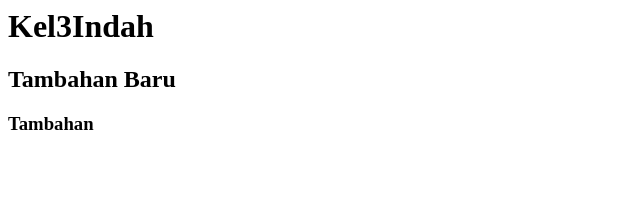
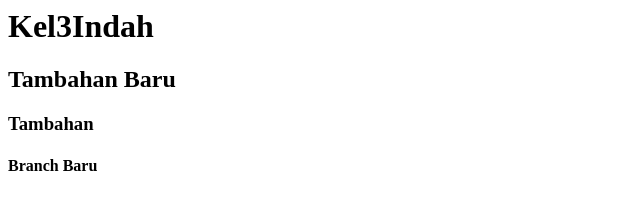
Before and after one commit to IndahSetiaNingrum/Kel3Indah, a plain HTML site: page index.html in a window 1280 px wide. Shown: the whole page, without its empty margins (0-640 px from the left). Drawn offline with Linux system fonts and the light colour scheme.

Commit message:
git di branch baru

```diff
--- a/index.html
+++ b/index.html
@@ -1,3 +1,4 @@
 <h1>Kel3Indah</h1>
 <h2> Tambahan Baru </h2>
 <h3> Tambahan </h3>
+<h4>Branch Baru</h4>
```
